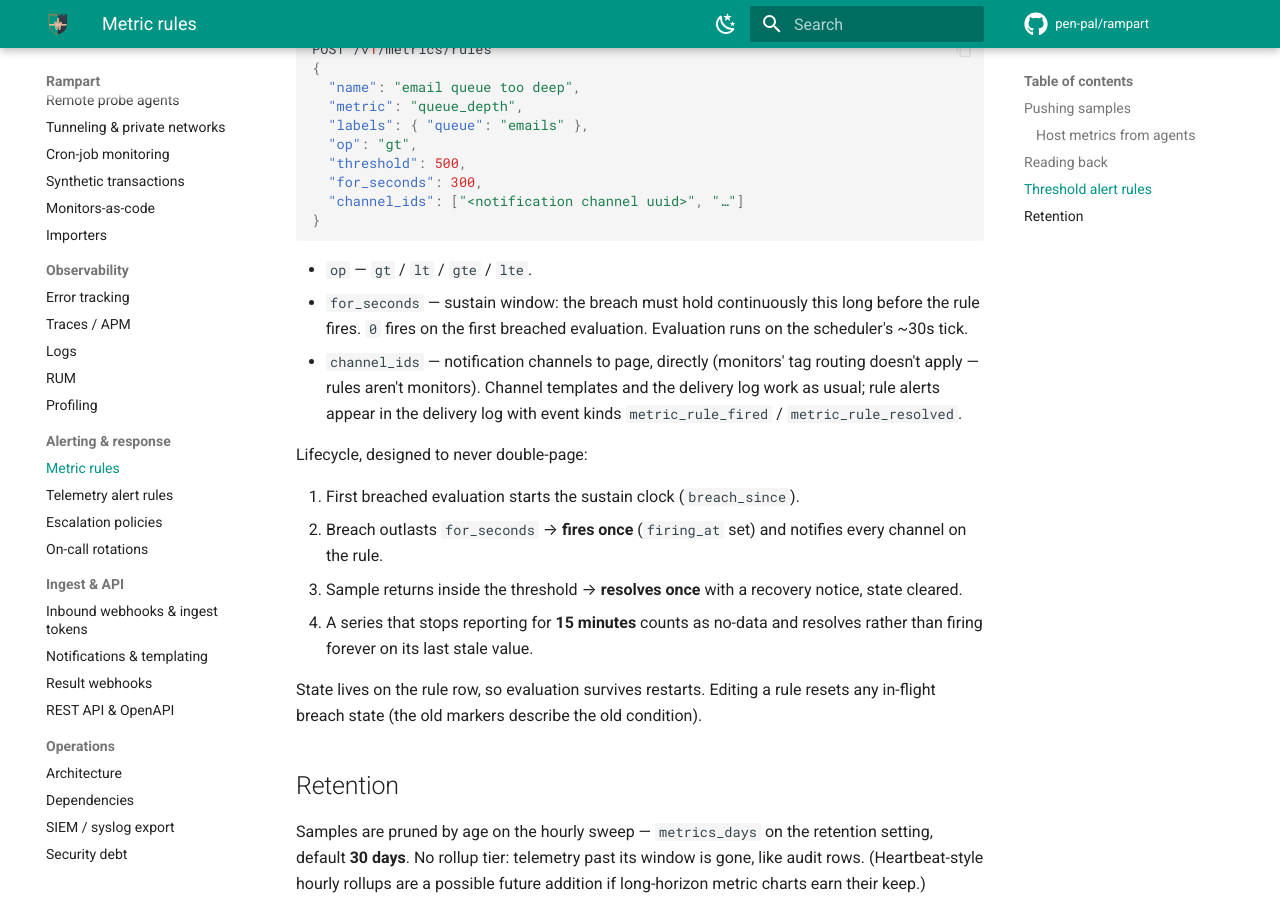
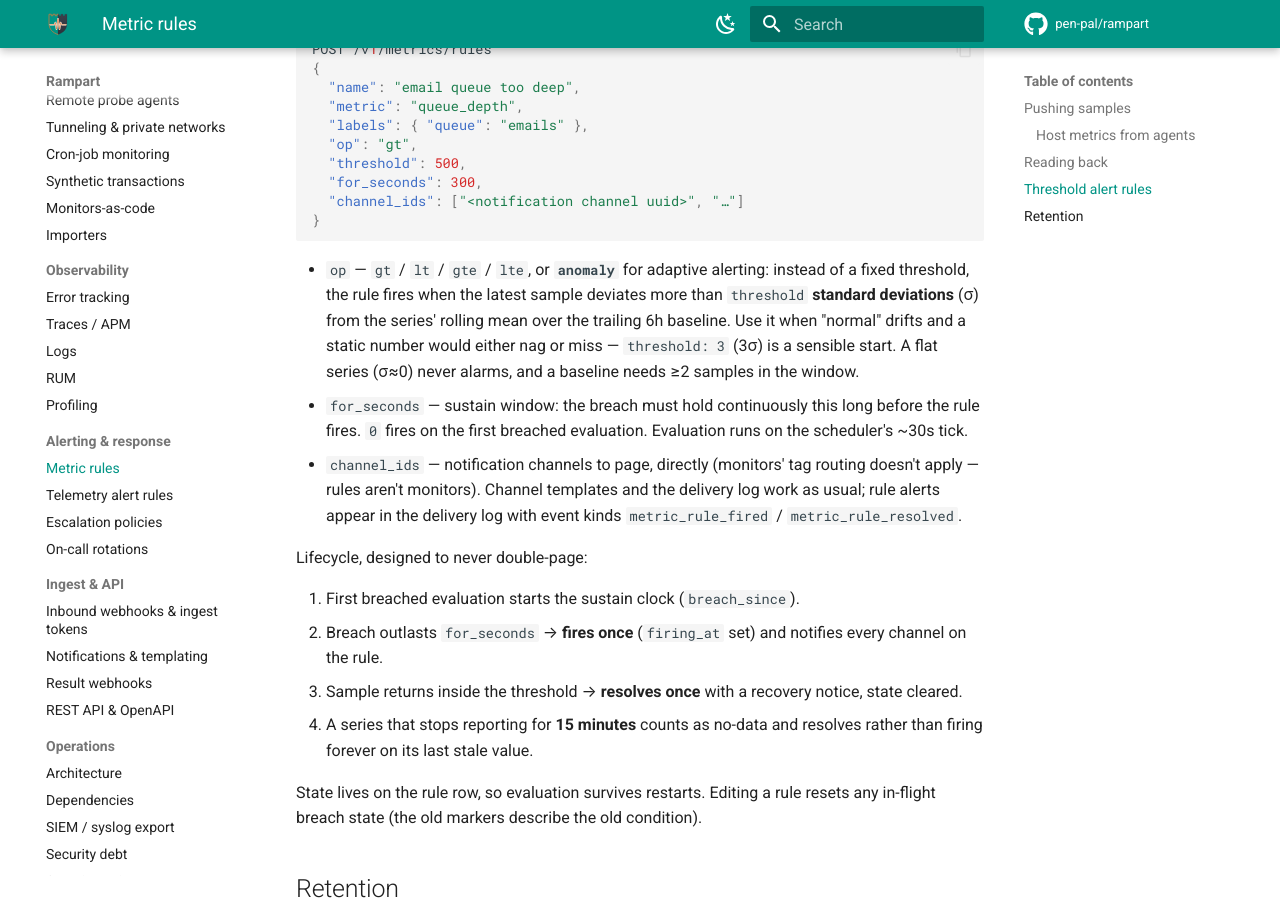
Before and after one commit to pen-pal/rampart, an MkDocs documentation site: the page built from docs/METRICS.md, in a window 1280 px wide and 900 px high, scrolled down 1478 px. Built offline with MkDocs 1.6.1 and Material for MkDocs 9.7.7, drawn with Linux system fonts in a browser that asks for light colours; comment, search, counter and statistics services are not loaded.

Commit message:
docs(alerting): document the anomaly metric-rule op
METRICS.md op list (anomaly = N-sigma over rolling 6h baseline) + CHANGELOG.

````diff
--- a/docs/METRICS.md
+++ b/docs/METRICS.md
@@ -76,7 +76,12 @@ POST /v1/metrics/rules
 }
 ```
 
-- `op` — `gt` / `lt` / `gte` / `lte`.
+- `op` — `gt` / `lt` / `gte` / `lte`, or **`anomaly`** for adaptive alerting:
+  instead of a fixed threshold, the rule fires when the latest sample deviates
+  more than `threshold` **standard deviations** (σ) from the series' rolling
+  mean over the trailing 6h baseline. Use it when "normal" drifts and a static
+  number would either nag or miss — `threshold: 3` (3σ) is a sensible start. A
+  flat series (σ≈0) never alarms, and a baseline needs ≥2 samples in the window.
 - `for_seconds` — sustain window: the breach must hold continuously this
   long before the rule fires. `0` fires on the first breached evaluation.
   Evaluation runs on the scheduler's ~30s tick.
````
Also changed, not shown: CHANGELOG.md (+6 -0 lines).
